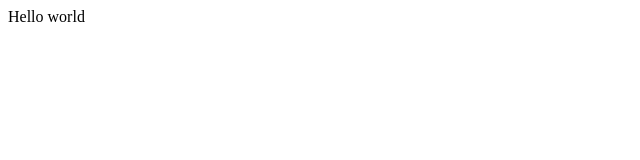
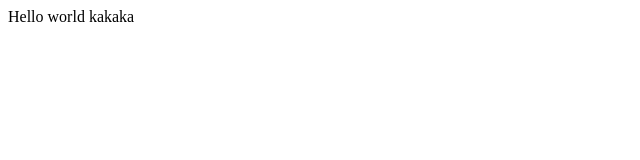
Before and after one commit to alantly/vtube, a React app: page / in a window 1280 px wide. Shown: the top 160 px of the page, without its empty margins (0-640 px from the left). Built offline with nearby package versions, Linux system fonts and the light colour scheme.

Commit message:
dev hot reload

```diff
--- a/package.json
+++ b/package.json
@@ -6,6 +6,7 @@
   "scripts": {
     "build": "npx webpack",
     "clean": "rm -rf node_module build",
+    "watch": "webpack serve",
     "test": "echo \"Error: no test specified\" && exit 1"
   },
   "author": "",
@@ -16,6 +17,7 @@
     "ts-loader": "^9.3.1",
     "typescript": "^4.7.4",
     "webpack": "^5.73.0",
-    "webpack-cli": "^4.10.0"
+    "webpack-cli": "^4.10.0",
+    "webpack-dev-server": "^4.9.3"
   }
 }
--- a/index.html
+++ b/public/index.html
@@ -13,6 +13,6 @@
     <script crossorigin src="https://unpkg.com/react-dom@18/umd/react-dom.development.js"></script>
     <div id="root"></div>
 
-    <script src="build/bundle.js"></script>
+    <script src="bundle.js"></script>
   </body>
 </html>
--- /dev/null
+++ b/src/app.tsx
@@ -0,0 +1,12 @@
+import React from "react";
+import ReactDOM from "react-dom";
+
+export default class App extends React.Component {
+  render() {
+    return (
+      <div className="component-app">
+      Hello world kakaka
+      </div>
+    );
+  }
+}
--- a/src/index.tsx
+++ b/src/index.tsx
@@ -1,15 +1,6 @@
 import React from "react";
 import ReactDOM from "react-dom";
 
-
-class App extends React.Component {
-  render() {
-    return (
-      <div className="component-app">
-      Hello world
-      </div>
-    );
-  }
-}
+import App from "./app";
 
 ReactDOM.render(<App />, document.getElementById("root"));
--- a/webpack.config.js
+++ b/webpack.config.js
@@ -6,7 +6,7 @@ module.exports = {
     path: path.resolve(__dirname, 'build'),
     filename: 'bundle.js',
   },
-    mode: 'production',
+  mode: 'development',
   devtool: 'inline-source-map',
   module: {
     rules: [
@@ -25,4 +25,8 @@ module.exports = {
     'react': 'React',
     'react-dom': 'ReactDOM',
   },
+  devServer: {
+    static: './public',
+    hot: true,
+  },
 };
```
Also changed, not shown: 1 other file (tests, documents, lock files or other folders). Lines whose indentation alone changed are shown as unchanged.
